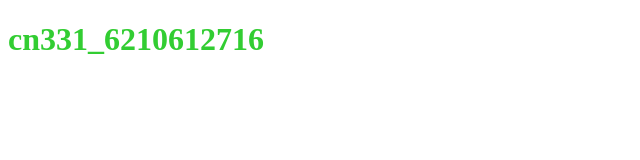
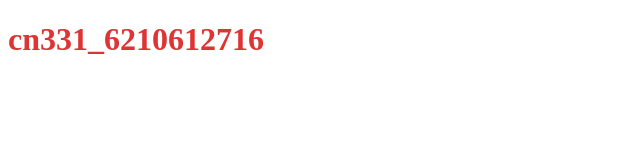
Before and after one commit to 6210612716/6210612716.github.io, a plain HTML site: page index.html in a window 1280 px wide. Shown: the whole page, without its empty margins (0-640 px from the left). Drawn offline with Linux system fonts and the light colour scheme.

Commit message:
Sun, Aug 21, 2022, 9:52 AM +00:00

```diff
--- a/index.html
+++ b/index.html
@@ -7,6 +7,6 @@
     <title>6210612716</title>
 </head>
 <body>
-    <h1 style="color:limegreen">cn331_6210612716</h1>
+    <h1 style="color:#DE3434">cn331_6210612716</h1>
 </body>
 </html>
```
